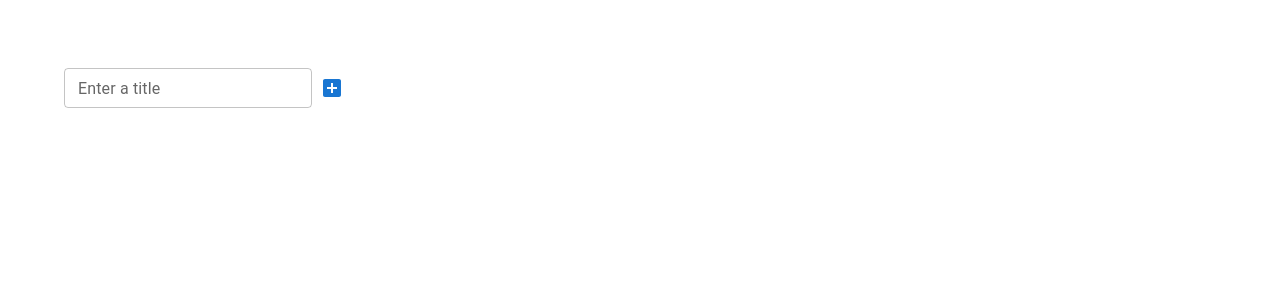
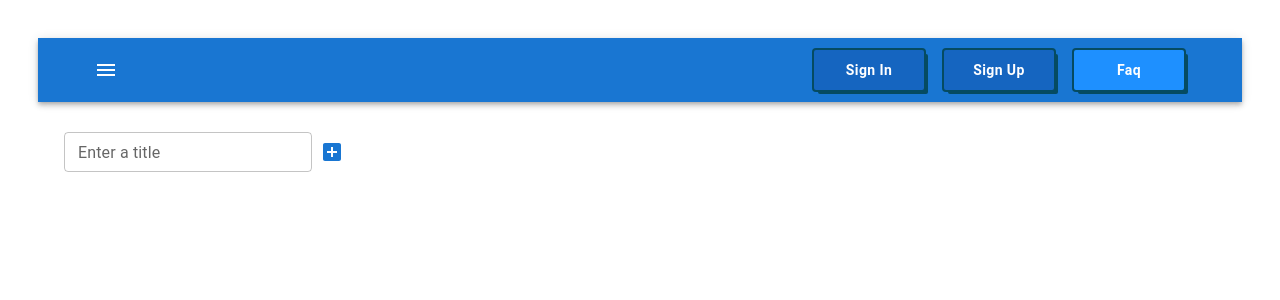
Before and after one commit to Yuliya9449/todo-list, a React (Vite) app: page / in a window 1280 px wide. Shown: the top 300 px of the page. Built offline with nearby package versions, Linux system fonts and the light colour scheme.

Commit message:
feat: add Header UI

```diff
--- a/package.json
+++ b/package.json
@@ -22,6 +22,10 @@
     ]
   },
   "dependencies": {
+    "@emotion/react": "^11.14.0",
+    "@emotion/styled": "^11.14.1",
+    "@mui/icons-material": "^9.1.1",
+    "@mui/material": "^9.1.1",
     "@reduxjs/toolkit": "^2.12.0",
     "react": "^19.2.6",
     "react-dom": "^19.2.6",
--- a/src/app/App.tsx
+++ b/src/app/App.tsx
@@ -5,6 +5,7 @@ import { useAppDispatch } from '@/common/hooks'
 import { Todolists } from '@/features/todolists/ui/Todolists/Todolists'
 import Container from '@mui/material/Container'
 import Grid from '@mui/material/Grid'
+import { Header } from '@/common/components/Header/Header'
 
 export type Todolist = {
   id: string
@@ -29,6 +30,7 @@ export const App = () => {
 
   return (
     <div className={styles.app}>
+      <Header />
       <Container maxWidth={'lg'}>
         <Grid
           container
--- /dev/null
+++ b/src/common/components/Header/Header.tsx
@@ -0,0 +1,25 @@
+import Container from '@mui/material/Container'
+import AppBar from '@mui/material/AppBar'
+import Toolbar from '@mui/material/Toolbar'
+import IconButton from '@mui/material/IconButton'
+import MenuIcon from '@mui/icons-material/Menu'
+import { NavButton } from '@/common/components/NavButton/NavButton'
+
+export const Header = () => {
+  return (
+    <AppBar position="static">
+      <Toolbar>
+        <Container sx={{ maxWidth: 'lg', display: 'flex', justifyContent: 'space-between', alignItems: 'center' }}>
+          <IconButton color="inherit">
+            <MenuIcon />
+          </IconButton>
+          <div>
+            <NavButton>Sign in</NavButton>
+            <NavButton>Sign up</NavButton>
+            <NavButton background={'dodgerblue'}>Faq</NavButton>
+          </div>
+        </Container>
+      </Toolbar>
+    </AppBar>
+  )
+}
--- /dev/null
+++ b/src/common/components/NavButton/NavButton.ts
@@ -0,0 +1,18 @@
+import { styled } from '@mui/material/styles'
+import Button from '@mui/material/Button'
+
+type Props = {
+  background?: string
+}
+
+export const NavButton = styled(Button)<Props>(({ background }) => ({
+  minWidth: '110px',
+  fontWeight: 'bold',
+  boxShadow: '0 0 0 2px #054B62, 4px 4px 0 0 #054B62',
+  borderRadius: '2px',
+  textTransform: 'capitalize',
+  margin: '0 10px',
+  padding: '8px 24px',
+  color: '#FFFFFF',
+  background: background || '#1565c0',
+}))
```
Also changed, not shown: 1 other file (tests, documents, lock files or other folders).
